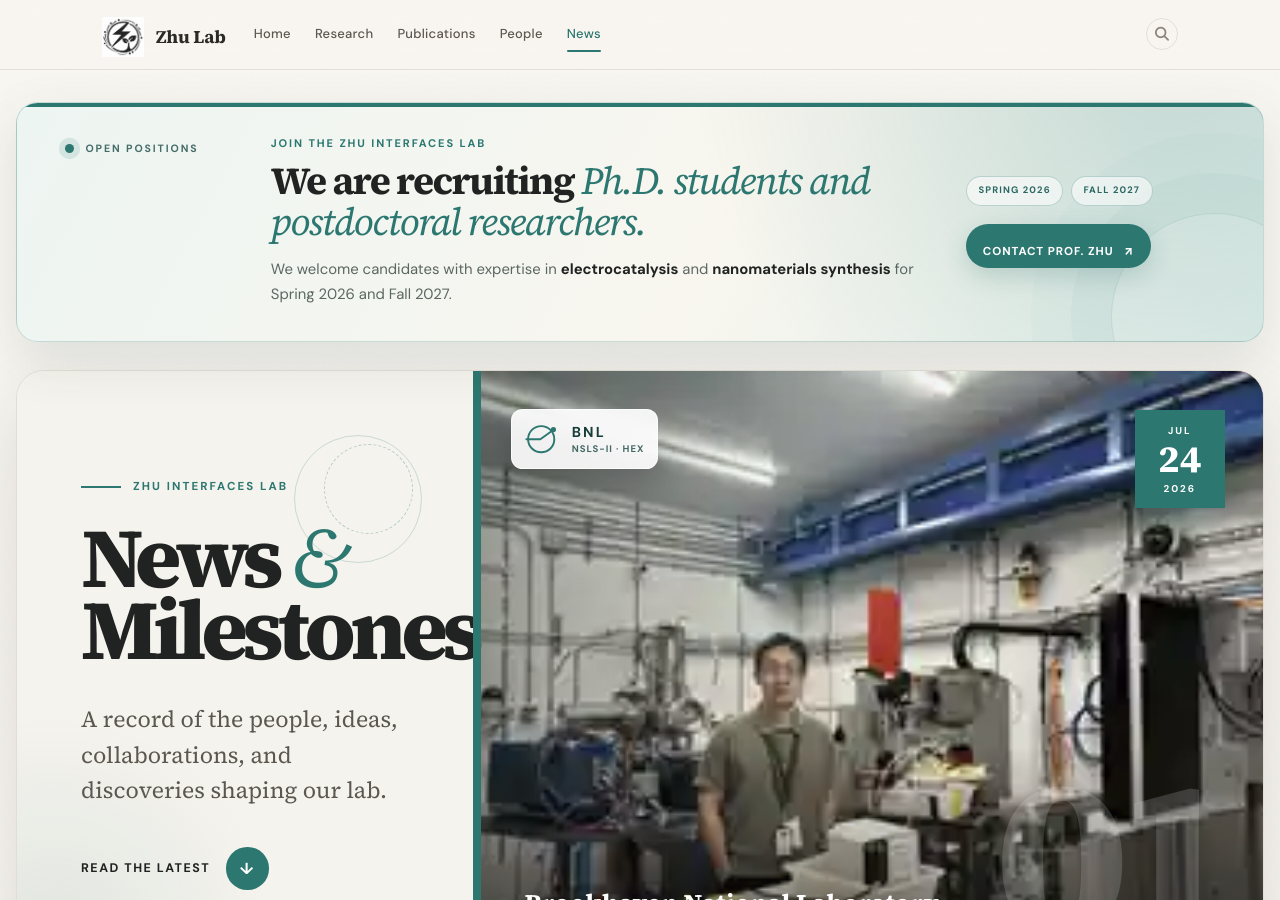
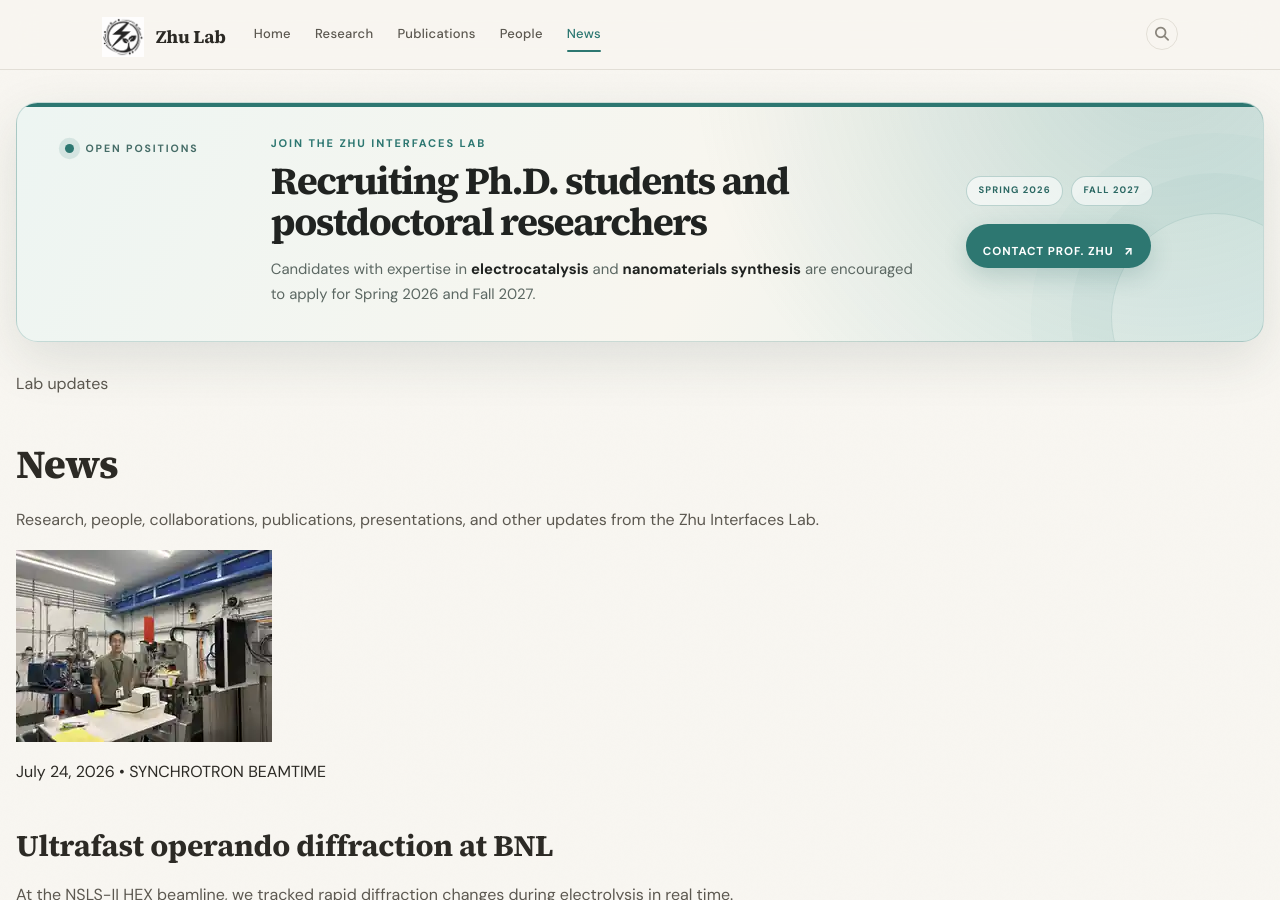
Before and after one commit to yaguangzhu94-byte/zhuinterfaces, a Jekyll site: the page built from _pages/allnews.md, in a window 1280 px wide and 900 px high. Built offline with Jekyll 4.4.1, drawn with Linux system fonts in a browser that asks for light colours; a style sheet for code colours, icons or effects is not loaded; some of the changed text lies outside the part shown.

Commit message:
Replace News hero with picture-led story cards

```diff
--- a/_pages/allnews.md
+++ b/_pages/allnews.md
@@ -5,17 +5,8 @@ sitemap: false
 permalink: /allnews.html
 ---
 
-{% assign featured = site.data.news | first %}
-{% if featured %}
-  {% if featured.image contains '://' %}
-    {% assign featured_image = featured.image %}
-  {% else %}
-    {% assign featured_image = featured.image | relative_url %}
-  {% endif %}
-{% endif %}
-
-<div class="news-page" markdown="0">
-  <section class="news-recruitment" aria-labelledby="news-recruitment-title">
+<div class="news-page news-page--cards" markdown="0">
+  <section class="news-recruitment news-recruitment--compact" aria-labelledby="news-recruitment-title">
     <div class="news-recruitment__status">
       <span class="news-recruitment__dot" aria-hidden="true"></span>
       <span>Open positions</span>
@@ -23,8 +14,8 @@ permalink: /allnews.html
 
     <div class="news-recruitment__copy">
       <p class="news-recruitment__kicker">Join the Zhu Interfaces Lab</p>
-      <h2 id="news-recruitment-title">We are recruiting <em>Ph.D. students and postdoctoral researchers.</em></h2>
-      <p class="news-recruitment__description">We welcome candidates with expertise in <strong>electrocatalysis</strong> and <strong>nanomaterials synthesis</strong> for Spring 2026 and Fall 2027.</p>
+      <h2 id="news-recruitment-title">Recruiting Ph.D. students and postdoctoral researchers</h2>
+      <p class="news-recruitment__description">Candidates with expertise in <strong>electrocatalysis</strong> and <strong>nanomaterials synthesis</strong> are encouraged to apply for Spring 2026 and Fall 2027.</p>
     </div>
 
     <div class="news-recruitment__aside">
@@ -38,150 +29,81 @@ permalink: /allnews.html
     </div>
   </section>
 
-  {% if featured %}
-  <header class="news-hero" aria-labelledby="news-page-title">
-    <div class="news-hero__content">
-      <p class="news-hero__eyebrow"><span aria-hidden="true"></span>Zhu Interfaces Lab</p>
-      <h1 id="news-page-title">News <em>&amp;</em><br>Milestones</h1>
-      <p class="news-hero__lede">A record of the people, ideas, collaborations, and discoveries shaping our lab.</p>
-      {% if featured.funding %}
-      <div class="news-hero__funding" aria-label="Funding acknowledgement">
-        <span>NSF-FUNDED ERC</span>
-        <strong>{{ featured.funding }}</strong>
+  <section class="news-feed" aria-labelledby="news-feed-title">
+    <header class="news-feed__header">
+      <div>
+        <p class="news-feed__kicker">Lab updates</p>
+        <h1 id="news-feed-title">News</h1>
       </div>
-      {% endif %}
-      <a class="news-hero__jump" href="#latest-news">
-        <span>Read the latest</span>
-        <span class="news-hero__jump-icon" aria-hidden="true">↓</span>
-      </a>
-      <div class="news-hero__edition" aria-label="News archive established in 2026">
-        <span>FIELD NOTES</span>
-        <strong>EST. 2026</strong>
-      </div>
-    </div>
+      <p>Research, people, collaborations, publications, presentations, and other updates from the Zhu Interfaces Lab.</p>
+    </header>
 
-    <div class="news-hero__media" style="background-image: url('{{ '/images/News/ttu-campus-placeholder.svg' | relative_url }}');">
-      <img src="{{ featured_image }}"
-           alt="{{ featured.image_alt | escape }}"
-           loading="eager"
-           fetchpriority="high"
-           decoding="async"
-           onerror="this.hidden=true">
-      <div class="news-hero__veil" aria-hidden="true"></div>
-      {% if featured.facility_mark %}
-      <div class="news-hero__facility-mark" aria-label="Brookhaven National Laboratory, National Synchrotron Light Source II, HEX beamline">
-        <svg viewBox="0 0 44 44" aria-hidden="true">
-          <circle cx="22" cy="22" r="15"></circle>
-          <path d="M5 22h16l14-10"></path>
-          <circle class="news-facility-dot" cx="36" cy="11" r="3"></circle>
-        </svg>
-        <div>
-          <strong>BNL</strong>
-          <span>NSLS-II · HEX</span>
-        </div>
-      </div>
-      {% endif %}
-      <div class="news-hero__number" aria-hidden="true">01</div>
-      <div class="news-hero__date">
-        <span>{{ featured.month }}</span>
-        <strong>{{ featured.day }}</strong>
-        <small>{{ featured.year }}</small>
-      </div>
-      <div class="news-hero__caption">
-        <span>{{ featured.venue | default: "Texas Tech University" }}</span>
-        <small>{{ featured.location | capitalize }}</small>
-      </div>
-      {% if featured.photo_credit %}
-      <a class="news-hero__credit" href="{{ featured.photo_url }}" target="_blank" rel="noopener noreferrer">
-        Photo: {{ featured.photo_credit }}
-      </a>
-      {% endif %}
-    </div>
-  </header>
-  {% endif %}
+    <div class="news-feed__list">
+      {% for article in site.data.news %}
+        {% if article.image contains '://' %}
+          {% assign article_image = article.image %}
+        {% else %}
+          {% assign article_image = article.image | relative_url %}
+        {% endif %}
 
-  <section class="news-archive news-archive--streamlined" id="latest-news" aria-labelledby="latest-news-title">
-    <h2 class="news-sr-only" id="latest-news-title">Latest news from the Zhu Interfaces Lab</h2>
-
-    {% for article in site.data.news %}
-    {% if article.image contains '://' %}
-      {% assign article_image = article.image %}
-    {% else %}
-      {% assign article_image = article.image | relative_url %}
-    {% endif %}
-    <article class="news-story{% if forloop.first %} news-story--featured{% endif %}">
-      <div class="news-story__rail">
-        <time class="news-story__date" datetime="{{ article.date }}">
-          <span class="news-sr-only">{{ article.display_date }}</span>
-          <span aria-hidden="true">{{ article.month }}</span>
-          <strong aria-hidden="true">{{ article.day }}</strong>
-          <small aria-hidden="true">{{ article.year }}</small>
-        </time>
-        <span class="news-story__line" aria-hidden="true"></span>
-      </div>
-
-      <div class="news-story__content">
-        <div class="news-story__meta">
-          <span>{{ article.category }}</span>
-          <i aria-hidden="true"></i>
-          <span>{{ article.location }}</span>
-        </div>
-        {% if article.facility_mark %}
-        <div class="news-story__facility-mark" aria-label="Brookhaven National Laboratory, National Synchrotron Light Source II, HEX beamline">
-          <svg viewBox="0 0 34 34" aria-hidden="true">
-            <circle cx="17" cy="17" r="11"></circle>
-            <path d="M3 17h13l11-8"></path>
-            <circle class="news-facility-dot" cx="28" cy="8" r="2.5"></circle>
-          </svg>
-          <strong>BNL</strong>
-          <span>NSLS-II · HEX</span>
-        </div>
-        {% endif %}
-        {% if article.funding %}
-        <div class="news-story__funding" aria-label="Funding acknowledgement">
-          <span>NSF-FUNDED</span>
-          <strong>{{ article.funding }}</strong>
-        </div>
-        {% endif %}
-        <h3>{{ article.headline }}</h3>
-
-        {% unless forloop.first %}
-          {% if article.image %}
-          <figure class="news-story__media">
-            <img src="{{ article_image }}" alt="{{ article.image_alt | escape }}" loading="lazy" decoding="async">
+        <article class="news-card">
+          <figure class="news-card__media">
+            <img src="{{ article_image }}"
+                 alt="{{ article.image_alt | escape }}"
+                 {% if forloop.first %}loading="eager" fetchpriority="high"{% else %}loading="lazy"{% endif %}
+                 decoding="async"
+                 onerror="this.onerror=null;this.src='{{ '/images/News/ttu-campus-placeholder.svg' | relative_url }}';">
             {% if article.photo_credit %}
-            <figcaption>Photo: {{ article.photo_credit }}</figcaption>
+              <figcaption>Photo: {{ article.photo_credit }}</figcaption>
             {% endif %}
           </figure>
-          {% endif %}
-        {% endunless %}
 
-        {% if article.summary %}
-        <p class="news-story__dek">{{ article.summary }}</p>
-        {% endif %}
-        {% if article.body %}
-        <p class="news-story__body">{{ article.body }}</p>
-        {% endif %}
+          <div class="news-card__content">
+            <div class="news-card__meta">
+              <time datetime="{{ article.date }}">{{ article.display_date }}</time>
+              <span aria-hidden="true">•</span>
+              <span>{{ article.category }}</span>
+            </div>
 
-        {% if article.tags %}
-        <div class="news-story__tags" aria-label="Research themes">
-          {% for tag in article.tags %}
-          <span>{{ tag }}</span>
-          {% endfor %}
-        </div>
-        {% endif %}
+            <h2>{{ article.headline }}</h2>
 
-        {% if article.links %}
-        <div class="news-story__links">
-          {% for link in article.links %}
-          <a href="{{ link.url }}" target="_blank" rel="noopener noreferrer">
-            {{ link.label }} <span aria-hidden="true">↗</span>
-          </a>
-          {% endfor %}
-        </div>
-        {% endif %}
-      </div>
-    </article>
-    {% endfor %}
+            {% if article.summary %}
+              <p class="news-card__summary">{{ article.summary }}</p>
+            {% endif %}
+
+            {% if article.body %}
+              <p class="news-card__body">{{ article.body }}</p>
+            {% endif %}
+
+            {% if article.funding %}
+              <p class="news-card__funding">{{ article.funding }}</p>
+            {% endif %}
+
+            <div class="news-card__location">
+              {% if article.venue %}<strong>{{ article.venue }}</strong>{% endif %}
+              <span>{{ article.location }}</span>
+            </div>
+
+            {% if article.tags %}
+              <div class="news-card__tags" aria-label="Topics">
+                {% for tag in article.tags %}
+                  <span>{{ tag }}</span>
+                {% endfor %}
+              </div>
+            {% endif %}
+
+            {% if article.links %}
+              <div class="news-card__links">
+                {% for link in article.links %}
+                  <a href="{{ link.url }}" target="_blank" rel="noopener noreferrer">
+                    {{ link.label }} <span aria-hidden="true">↗</span>
+                  </a>
+                {% endfor %}
+              </div>
+            {% endif %}
+          </div>
+        </article>
+      {% endfor %}
+    </div>
   </section>
 </div>
```
